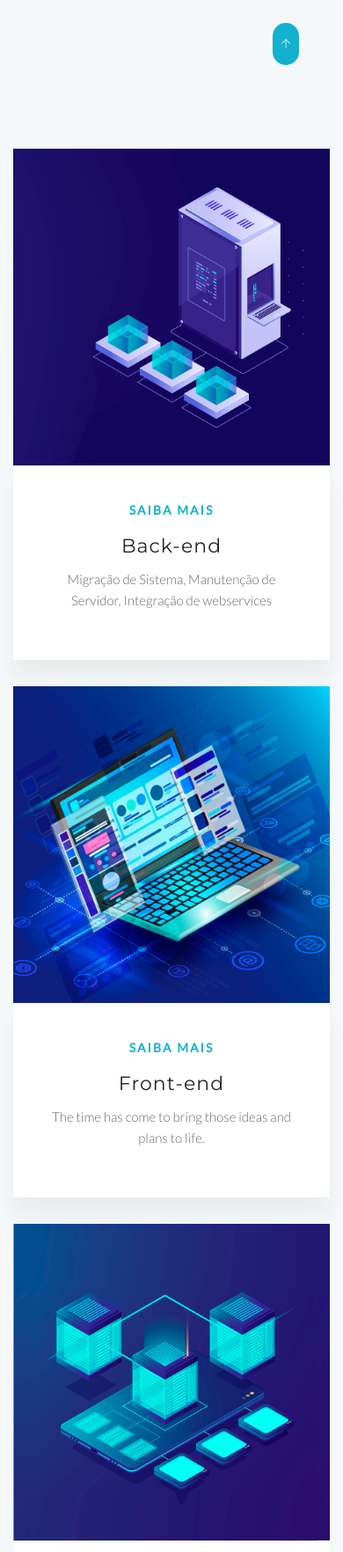
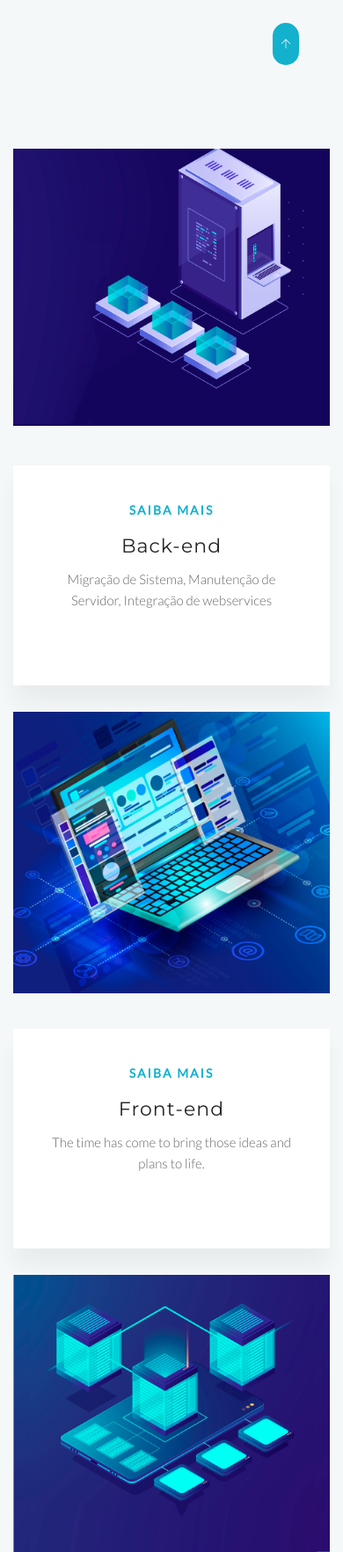
Before and after one commit to Vido/web-lvido, a plain HTML site: page solucoes.html in a window 390 px wide. Shown: the part 820-2584 px from the top of the page at 88% size. Drawn offline with Linux system fonts and the light colour scheme.

Commit message:
tratamento responsivo aplicação na página de soluções

```diff
--- a/css/custom-styles.css
+++ b/css/custom-styles.css
@@ -89,40 +89,22 @@
 		height: 201.44px;
 	}
 
+	.ajust-max-height {
+		height: 250px;
+	}
+
 	.ajust-img-top-1 {
-		top:  -50px;
+		top:  -45px;
 	}
 
 	.ajust-img-top-2 {
-		top:  -20px;
+		top:  -40px;
 	}
 }
 
 @media (max-width: 991px) {
 	.img-height {
-		height: 151.25px;
-	}
-
-	.ajust-img-top-1 {
-		top:  -40px;
-	}
-
-	.ajust-img-top-2 {
-		top:  -15px;
-	}
-}
-
-@media (max-width: 767px) {
-	.img-height {
 		height: max-content;
-	}
-
-	.ajust-img-top-1 {
-		top: 0px;
-	}
-
-	.ajust-img-top-2 {
-		top: 0px;
 	}
 }
 
--- a/solucoes.html
+++ b/solucoes.html
@@ -163,7 +163,7 @@
                             <div class="g-overflow--hidden img-height">
                                 <img class="ajust-img ajust-img-width ajust-img-top-1" src="img/services/01-solucoes.jpg" alt="Image">
                             </div>
-                            <div class="g-bg-color--white g-box-shadow__dark-lightest-v2 g-text-center--xs g-padding-x-40--xs g-padding-y-40--xs">
+                            <div class="g-bg-color--white g-box-shadow__dark-lightest-v2 g-text-center--xs g-padding-x-40--xs g-padding-y-40--xs ajust-max-height">
                                 <p class="text-uppercase g-font-size-14--xs g-font-weight--700 g-color--primary g-letter-spacing--2"><a href="backend.html">Saiba Mais</a></p>
                                 <h3 class="g-font-size-22--xs g-letter-spacing--1">Back-end</h3>
                                 <p>Migração de Sistema, Manutenção de Servidor, Integração de webservices</p>
@@ -177,7 +177,7 @@
                             <div class="g-overflow--hidden img-height">
                                 <img class="ajust-img ajust-img-width ajust-img-top-2" src="img/services/02-solucoes.jpg" alt="Image">
                             </div>
-                            <div class="g-bg-color--white g-box-shadow__dark-lightest-v2 g-text-center--xs g-padding-x-40--xs g-padding-y-40--xs">
+                            <div class="g-bg-color--white g-box-shadow__dark-lightest-v2 g-text-center--xs g-padding-x-40--xs g-padding-y-40--xs ajust-max-height">
                                 <p class="text-uppercase g-font-size-14--xs g-font-weight--700 g-color--primary g-letter-spacing--2"><a href="frontend.html">Saiba Mais</a></p>
                                 <h3 class="g-font-size-22--xs g-letter-spacing--1">Front-end</h3>
                                 <p>The time has come to bring those ideas and plans to life.</p>
@@ -191,7 +191,7 @@
                             <div class="g-overflow--hidden img-height">
                                 <img class="ajust-img ajust-img-width ajust-img-top-1" src="img/services/03-devops.jpg" alt="Image">
                             </div>
-                            <div class="g-bg-color--white g-box-shadow__dark-lightest-v2 g-text-center--xs g-padding-x-40--xs g-padding-y-40--xs">
+                            <div class="g-bg-color--white g-box-shadow__dark-lightest-v2 g-text-center--xs g-padding-x-40--xs g-padding-y-40--xs ajust-max-height">
                                 <p class="text-uppercase g-font-size-14--xs g-font-weight--700 g-color--primary g-letter-spacing--2"><a href="devops.html">Saiba Mais</a></p>
                                 <h3 class="g-font-size-22--xs g-letter-spacing--1">Devops</h3>
                                 <p>The time has come to bring those ideas and plans to life.</p>
@@ -207,7 +207,7 @@
                             <div class="g-overflow--hidden img-height">
                                 <img class="ajust-img ajust-img-width ajust-img-top-2" src="img/services/05-solucoes.jpg" alt="Image">
                             </div>
-                            <div class="g-bg-color--white g-box-shadow__dark-lightest-v2 g-text-center--xs g-padding-x-40--xs g-padding-y-40--xs">
+                            <div class="g-bg-color--white g-box-shadow__dark-lightest-v2 g-text-center--xs g-padding-x-40--xs g-padding-y-40--xs ajust-max-height">
                                 <p class="text-uppercase g-font-size-14--xs g-font-weight--700 g-color--primary g-letter-spacing--2"><a href="bigdata.html">Saiba Mais</a></p>
                                 <h3 class="g-font-size-22--xs g-letter-spacing--1">BigData</h3>
                                 <p>The time has come to bring those ideas and plans to life.</p>
@@ -221,7 +221,7 @@
                             <div class="g-overflow--hidden img-height">
                                 <img class="ajust-img ajust-img-width" src="img/services/04-solucoes.jpg" alt="Image">
                             </div>
-                            <div class="g-bg-color--white g-box-shadow__dark-lightest-v2 g-text-center--xs g-padding-x-40--xs g-padding-y-40--xs">
+                            <div class="g-bg-color--white g-box-shadow__dark-lightest-v2 g-text-center--xs g-padding-x-40--xs g-padding-y-40--xs ajust-max-height">
                                 <p class="text-uppercase g-font-size-14--xs g-font-weight--700 g-color--primary g-letter-spacing--2"><a href="produto-de-software.html">Saiba Mais</a></p>
                                 <h3 class="g-font-size-22--xs g-letter-spacing--1">Produto de Software</h3>
                                 <p>The time has come to bring those ideas and plans to life.</p>
@@ -235,7 +235,7 @@
                             <div class="g-overflow--hidden img-height">
                                 <img class="ajust-img ajust-img-width ajust-img-top-2" src="img/services/06-solucoes.jpg" alt="Image">
                             </div>
-                            <div class="g-bg-color--white g-box-shadow__dark-lightest-v2 g-text-center--xs g-padding-x-40--xs g-padding-y-40--xs">
+                            <div class="g-bg-color--white g-box-shadow__dark-lightest-v2 g-text-center--xs g-padding-x-40--xs g-padding-y-40--xs ajust-max-height">
                                 <p class="text-uppercase g-font-size-14--xs g-font-weight--700 g-color--primary g-letter-spacing--2"><a href="desenvolvimento-como-servico.html">Saiba Mais</a></p>
                                 <h3 class="g-font-size-22--xs g-letter-spacing--1">Software como Serviço</h3>
                                 <p>The time has come to bring those ideas and plans to life.</p>
```
